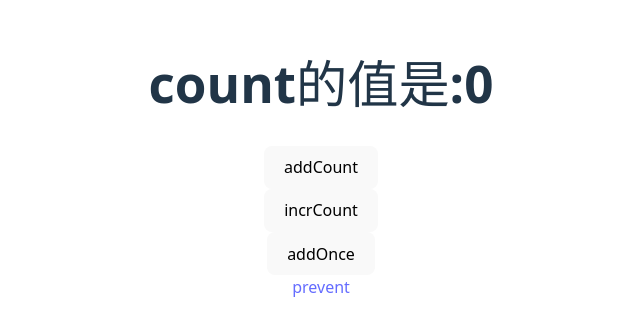
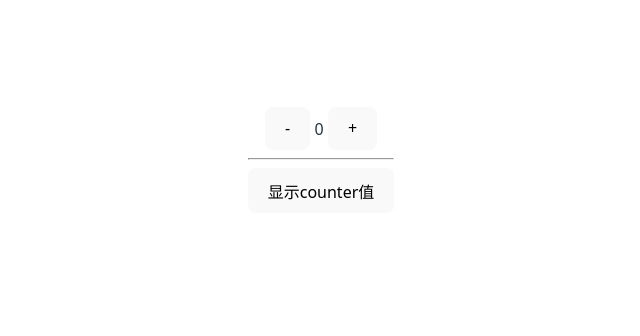
Before and after one commit to ypt-1024/JavaWeb2025, a Vue app in the folder vue/: page / in a window 1280 px wide. Shown: the part 240-576 px from the top of the page, without its empty margins (319-959 px from the left). Built offline with nearby package versions, Linux system fonts and the light colour scheme.

Commit message:
没使用响应式的情况演示

```diff
--- a/vue/src/App.vue
+++ b/vue/src/App.vue
@@ -4,10 +4,11 @@ import Base from "./components/base.vue";
 import Base1 from "./components/base1.vue";
 import Base2 from "./components/base2.vue";
 import Base3 from "./components/base3.vue";
+import Base4 from "./components/base4.vue";
 </script>
 
 <template>
-  <Base3/>
+  <Base4/>
 </template>
 
 <style scoped>
--- /dev/null
+++ b/vue/src/components/base4.vue
@@ -0,0 +1,21 @@
+<script type="module" setup>
+let counter = 0;
+
+function show() {
+  alert(counter);
+}
+</script>
+
+<template>
+  <div>
+    <button @click="counter--">-</button>
+    {{ counter }}
+    <button @click="counter++">+</button>
+    <hr>
+    <!-- 此案例,我们发现counter值,会改变,但是页面不改变! 默认Vue3的数据是非响应式的!-->
+    <button @click="show()">显示counter值</button>
+  </div>
+</template>
+
+<style scoped>
+</style>
```
